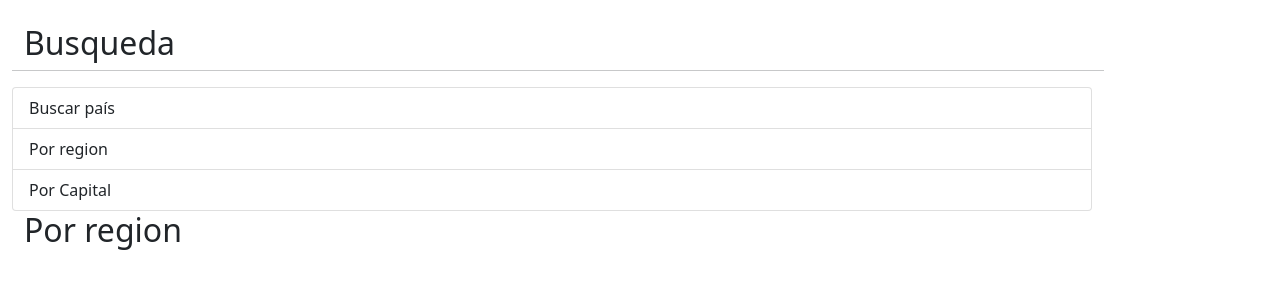
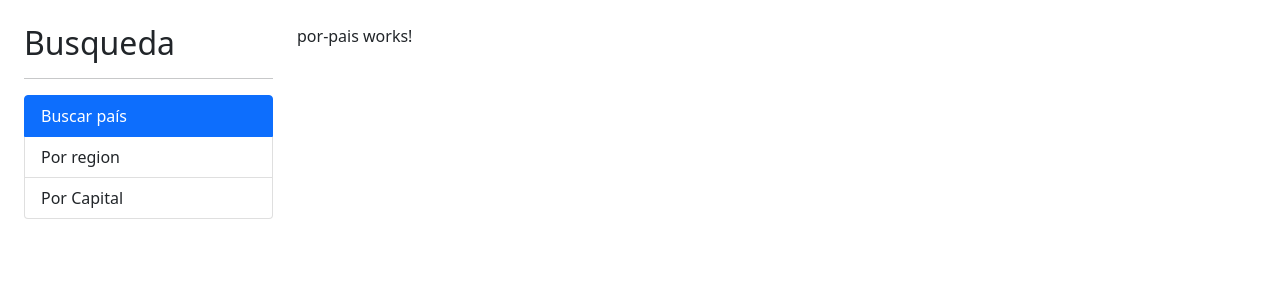
Before and after one commit to EnocPAguirre/PaisesApp, an Angular app: page / in a window 1280 px wide. Shown: the top 300 px of the page. Built offline with nearby package versions, Linux system fonts and the light colour scheme.

Commit message:
routerLink

```diff
--- a/src/app/app.component.html
+++ b/src/app/app.component.html
@@ -1,14 +1,27 @@
 <div class="row container mt-4">
-    <h2>Busqueda</h2>
-    <hr>
-    <ul class="list-group">
-        <li class="list-group-item">Buscar país</li>
-        <li class="list-group-item">Por region</li>
-        <li class="list-group-item">Por Capital</li>
-    </ul>
+    <div class="col-3">
+
+        <h2>Busqueda</h2>
+        <hr>
+        <ul class="list-group">
+            <li
+            class="list-group-item"
+            routerLink=""
+            routerLinkActive="active"
+            [routerLinkActiveOptions]="{exact : true}">Buscar país</li>
+            <li
+            class="list-group-item"
+            routerLink="region"
+            routerLinkActive="active">Por region</li>
+            <li
+            class="list-group-item"
+            routerLink="capital"
+            routerLinkActive="active">Por Capital</li>
+        </ul>
+    </div>
 
     <div class="col">
-        <h2>Por region</h2>
+    <router-outlet></router-outlet>
     </div>
 
 </div>
```
